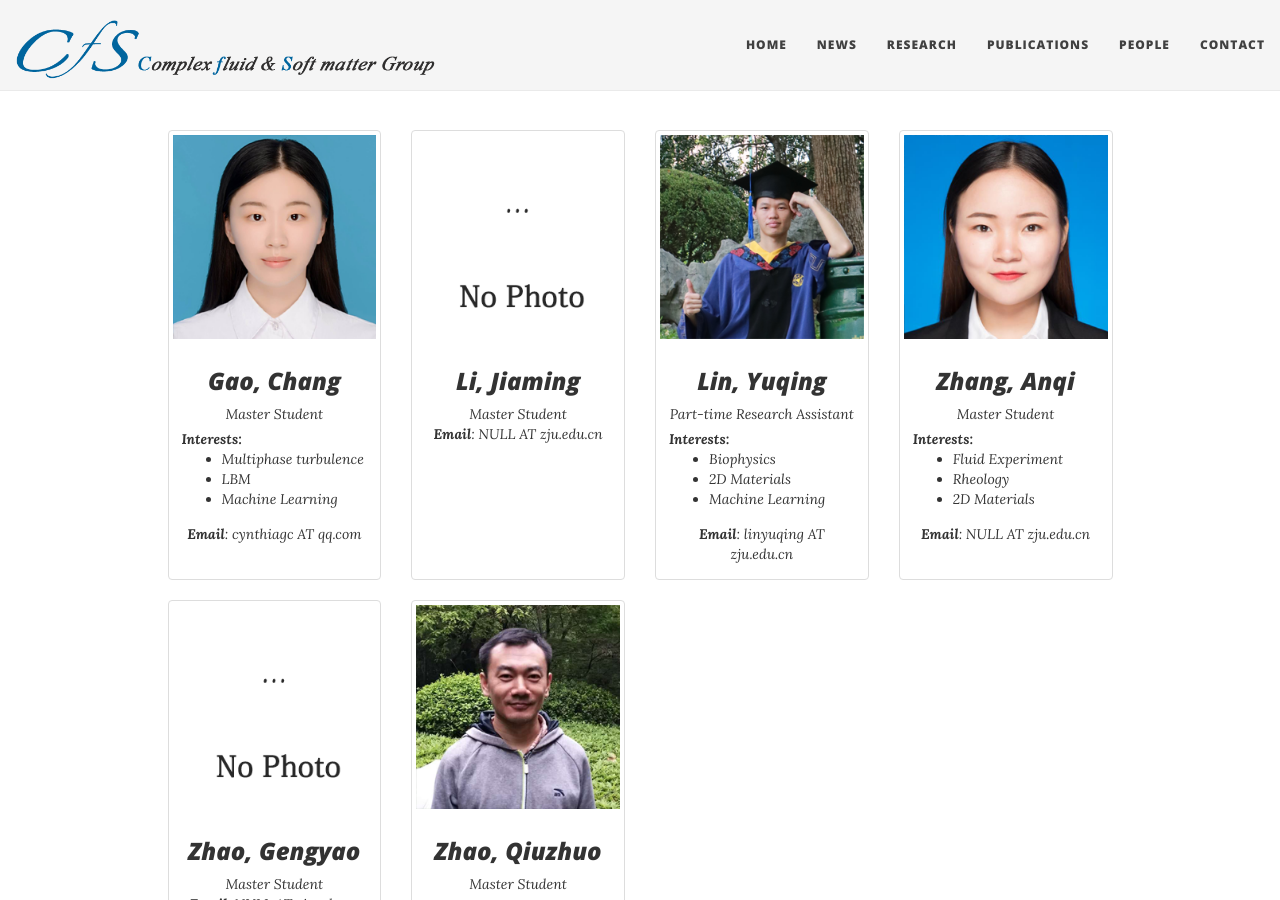
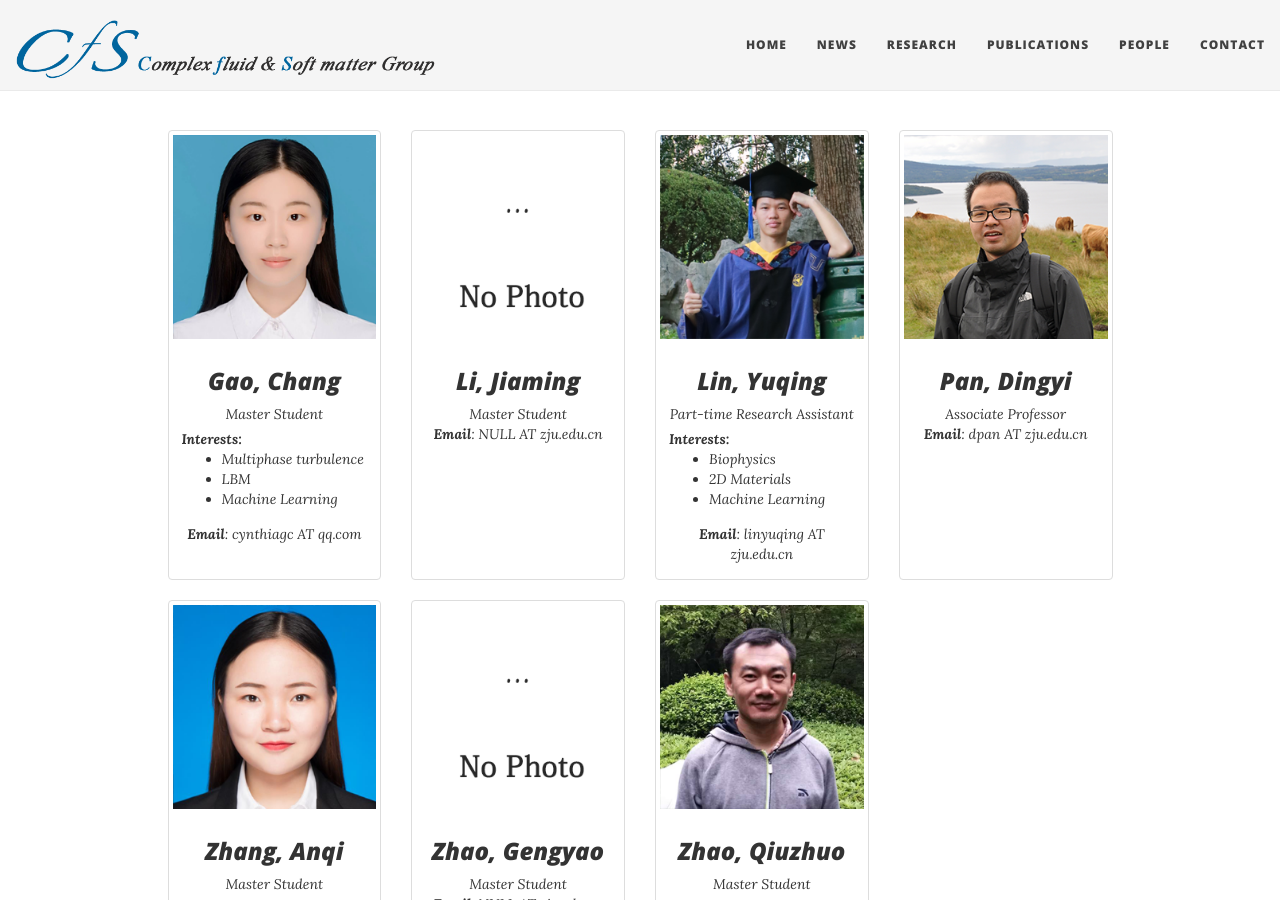
Before and after one commit to softrheol/softrheol.github.io, a Jekyll site: the page built from people.html, in a window 1280 px wide and 900 px high. Built offline with Jekyll 4.4.1, drawn with Linux system fonts in a browser that asks for light colours; nearby versions of some CDN libraries.

Commit message:
dpan info added

```diff
--- a/people.html
+++ b/people.html
@@ -53,6 +53,16 @@ layout: page
           </ul>
         </div>
         <strong>Email</strong>: linyuqing AT zju.edu.cn
+      </div>
+    </div>
+  </div>
+  <div class="col-xs-6 col-md-3">
+    <div class="thumbnail people-item">
+      <img src="/img/people/dpan.png" alt="...">
+      <div class="caption">
+        <h3>Pan, Dingyi</h3>
+        Associate Professor<br>
+        <strong>Email</strong>: dpan AT zju.edu.cn
       </div>
     </div>
   </div>
```
Also changed, not shown: img/people/dpan.png (added).
